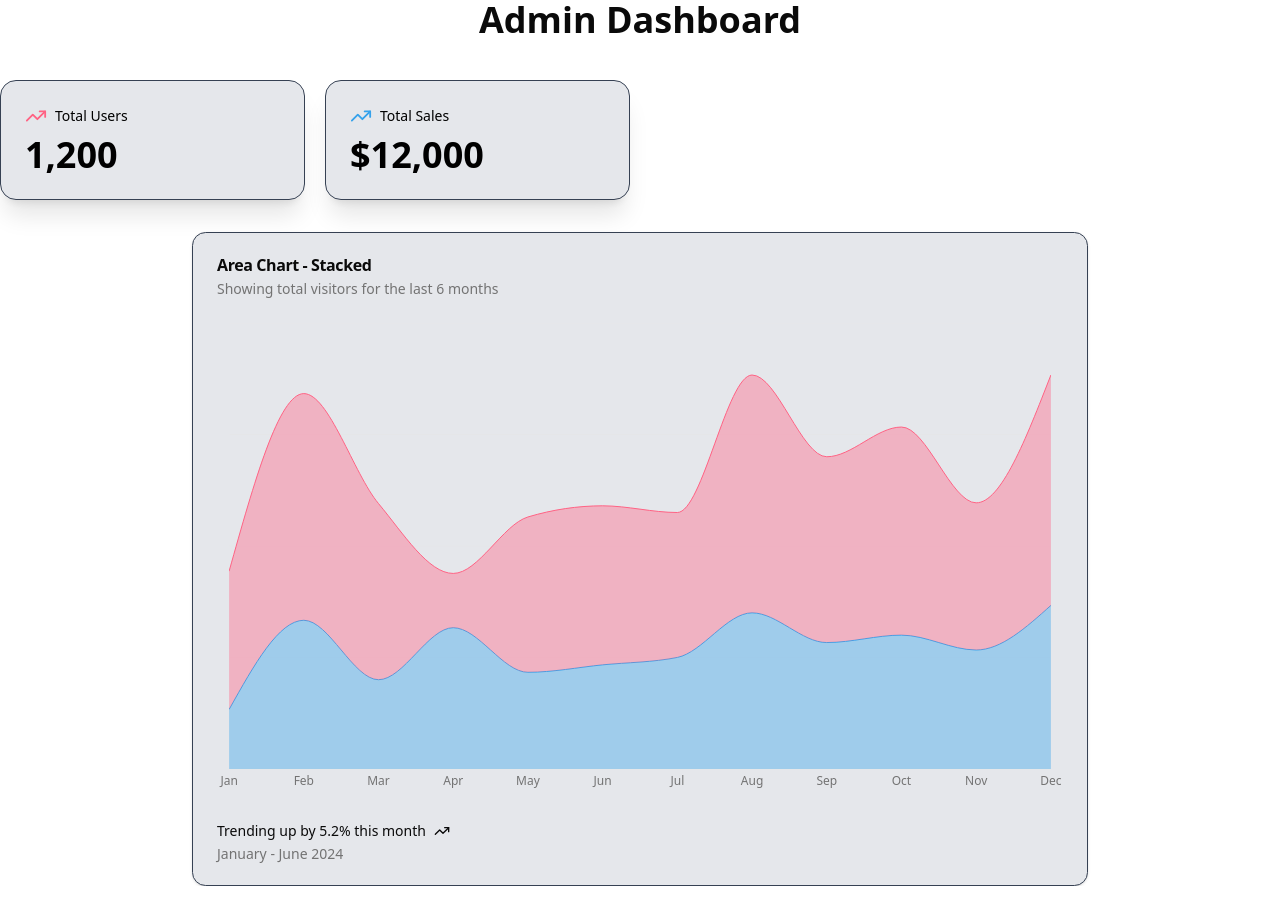
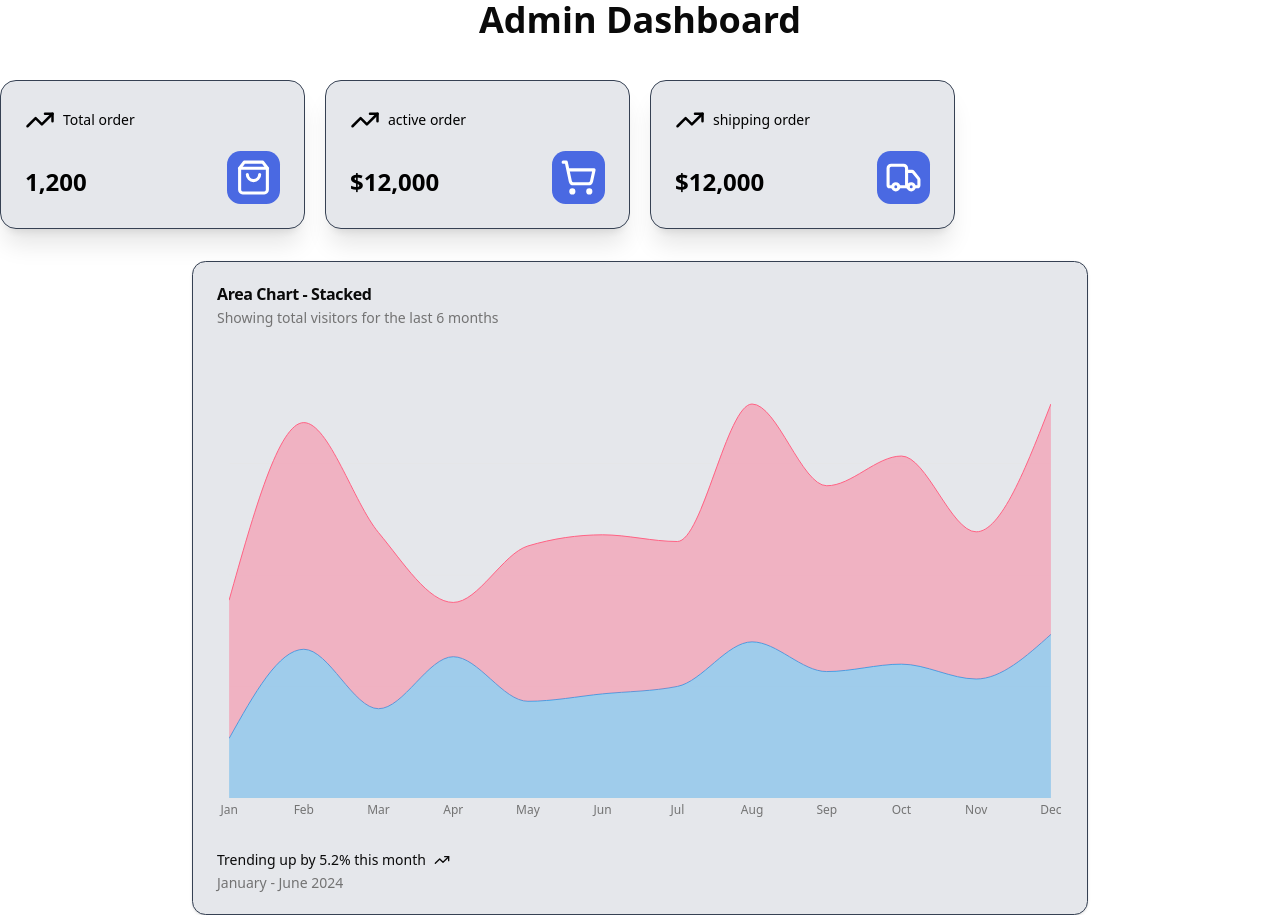
Before and after one commit to haverwoods/Kicks-E-commerce, a React (Vite) app in the folder admin dashboard/: page / in a window 1280 px wide. Before the commit the page ends 886 px from the top, so only its background shows below. Built offline with nearby package versions, Linux system fonts and the light colour scheme.

Commit message:
UI update

```diff
--- a/admin dashboard/src/component/statscard.jsx
+++ b/admin dashboard/src/component/statscard.jsx
@@ -1,17 +1,31 @@
 import { motion } from "framer-motion";
 
-const StatCard = ({ name, icon: Icon, value, color }) => {
+const StatCard = ({
+  name,
+  icon: Icon,
+  icon2: Icon2,
+  value,
+  color,
+  color2,
+  bgcolor,
+}) => {
   return (
     <motion.div
-			className='bg-gray-200 bg-opacity-50 backdrop-blur-lg overflow-hidden shadow-xl hover:shadow-2xl transition-all rounded-2xl border border-gray-700'
+      className="bg-gray-200 bg-opacity-50 backdrop-blur-lg overflow-hidden shadow-xl hover:shadow-2xl transition-all rounded-2xl border border-gray-700"
       whileHover={{ y: -5 }}
     >
-			<div className='p-6'>
-				<span className='flex items-center text-sm font-medium text-black'>
-					<Icon size={22} className='mr-2' style={{ color }} />
+      <div className="p-6">
+        <span className="flex items-center text-sm font-medium text-black">
+          <Icon size={30} className="mr-2" style={{ color2 }} />
           {name}
         </span>
-				<p className='mt-2 text-4xl font-bold text-black'>{value}</p>
+        <div className="flex items-center justify-between mt-4">
+          <p className="mt-2 text-2xl font-bold text-black">{value}</p>
+          {/* <Icon2 size={37} className=' mr-2  ' style={{ color }} /> */}
+          <div style={{backgroundColor: bgcolor}} className=" p-2  rounded-xl">
+            <Icon2 size={37} style={{ color }} />
+          </div>
+        </div>
       </div>
     </motion.div>
   );
--- a/admin dashboard/src/pages/dashboard.jsx
+++ b/admin dashboard/src/pages/dashboard.jsx
@@ -1,6 +1,6 @@
 import React from "react";
 import { Button } from "@/components/ui/button";
-import { TrendingUp } from "lucide-react";
+import { ShoppingBag, ShoppingCart, TrendingUp, Truck } from "lucide-react";
 import { Area, AreaChart, CartesianGrid, XAxis } from "recharts";
 import { motion } from "framer-motion";
 import {
@@ -56,21 +56,33 @@ const Dashboard = () => {
         {/* <Button className="mx-auto block">Add user</Button> */}
       </div>
 
-      <motion.div
-        className=" mt-10 grid grid-cols-1 gap-5 sm:grid-cols-2 lg:grid-cols-4 mb-8"
-
-      >
+      <motion.div className=" mt-10 grid grid-cols-1 gap-5 sm:grid-cols-2 lg:grid-cols-4 mb-8">
         <StatCard
-          name="Total Users"
+          name="Total order"
           value="1,200"
           icon={TrendingUp}
-          color="#ff6384"
+          icon2={ShoppingBag}
+          color2="#0000"
+          color="#ffffff"
+          bgcolor="#4A69E2"
         />
         <StatCard
-          name="Total Sales"
+          name="active order"
           value="$12,000"
           icon={TrendingUp}
-          color="#36a2eb"
+          icon2={ShoppingCart}
+          color="#ffffff"
+          color2="#0000"
+          bgcolor="#4A69E2"
+        />
+        <StatCard
+          name="shipping order"
+          value="$12,000"
+          icon2={Truck}
+          icon={TrendingUp}
+          color="#ffffff"
+          color2="#0000"
+          bgcolor="#4A69E2"
         />
       </motion.div>
 
```
Lines whose indentation alone changed are shown as unchanged.
